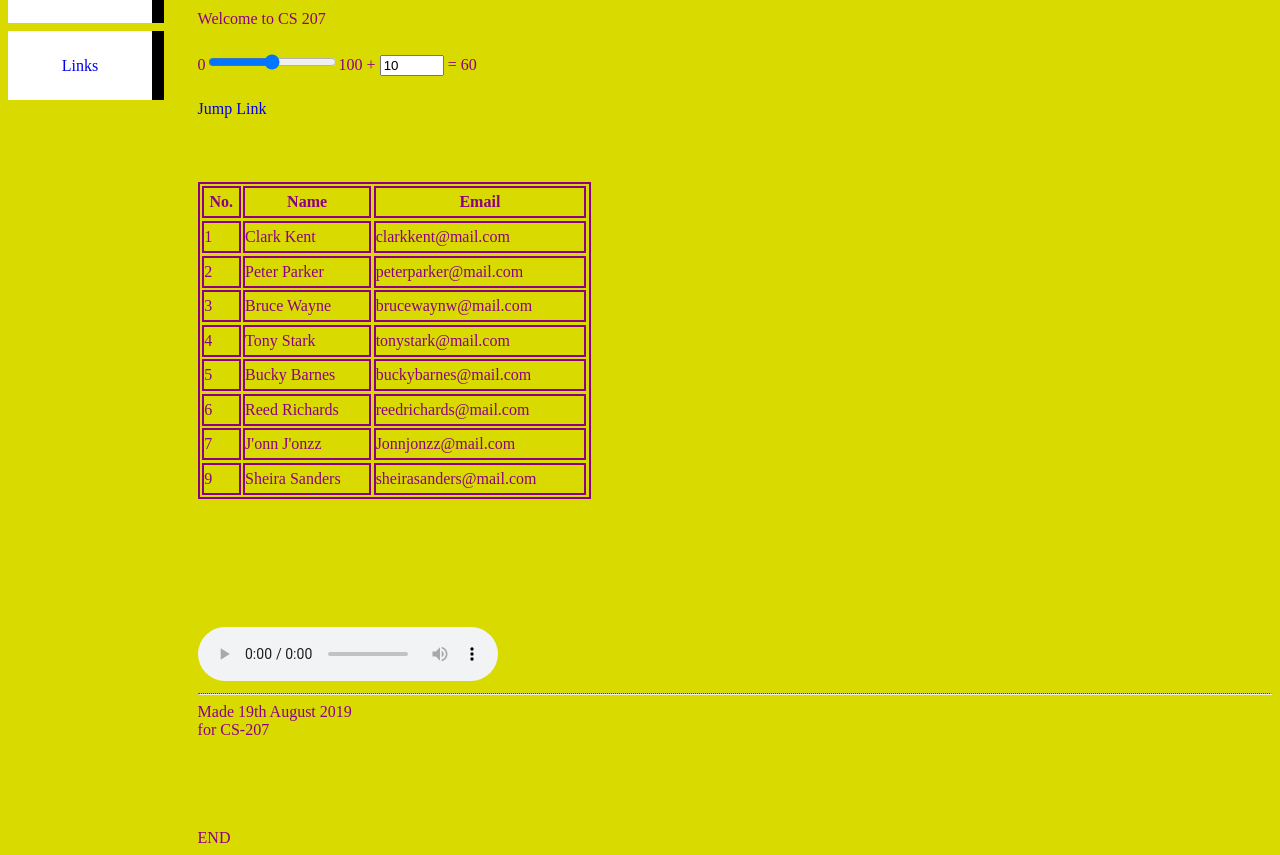
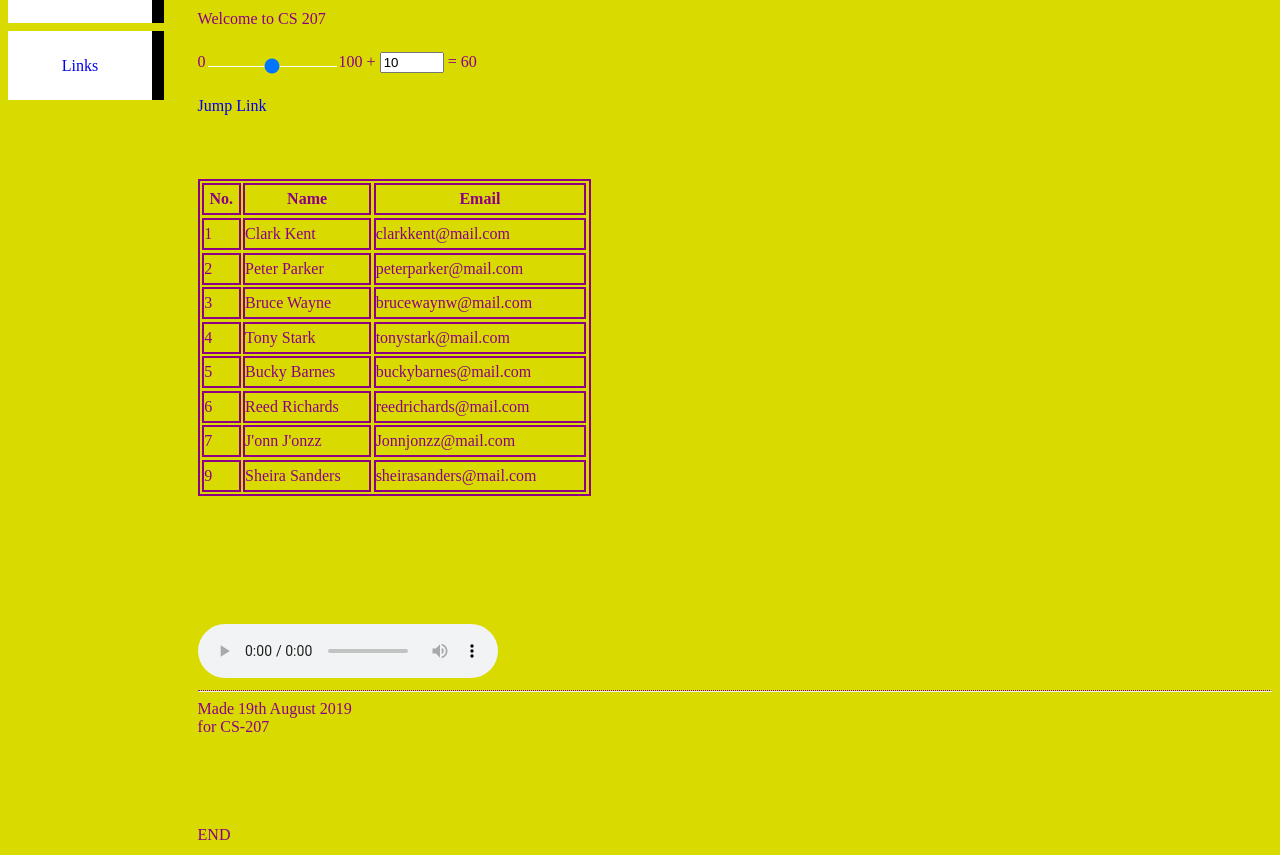
Before and after one commit to SGR2807/ADP-Assingment1, a plain HTML site: page index.html in a window 1280 px wide. Shown: the part 78-933 px from the top of the page. Drawn offline with Linux system fonts and the light colour scheme.

Commit message:
Update style.css
For change in the slider

```diff
--- a/style.css
+++ b/style.css
@@ -86,3 +86,7 @@ ul {
 .hover:hover {
     background-color: rgb(45, 153, 93);
 }
+form input[type="range"]{
+    height: 1px;
+    -webkit-appearance: none;
+}
```
